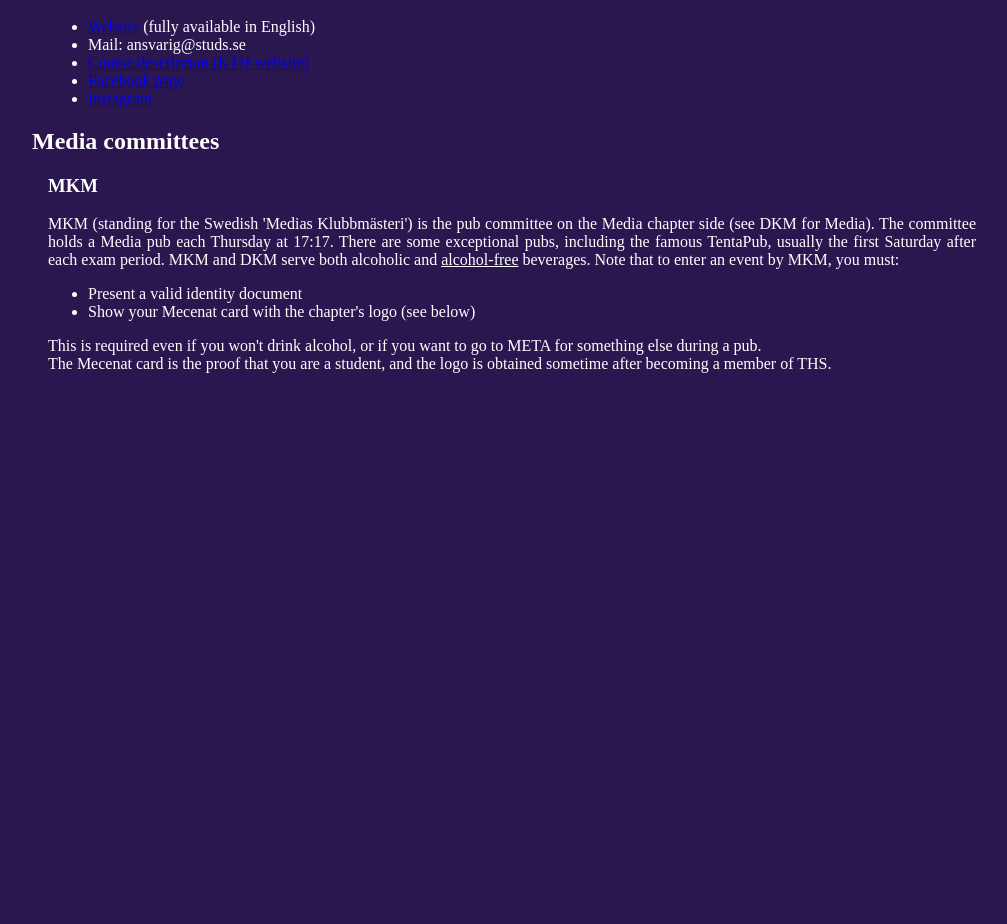
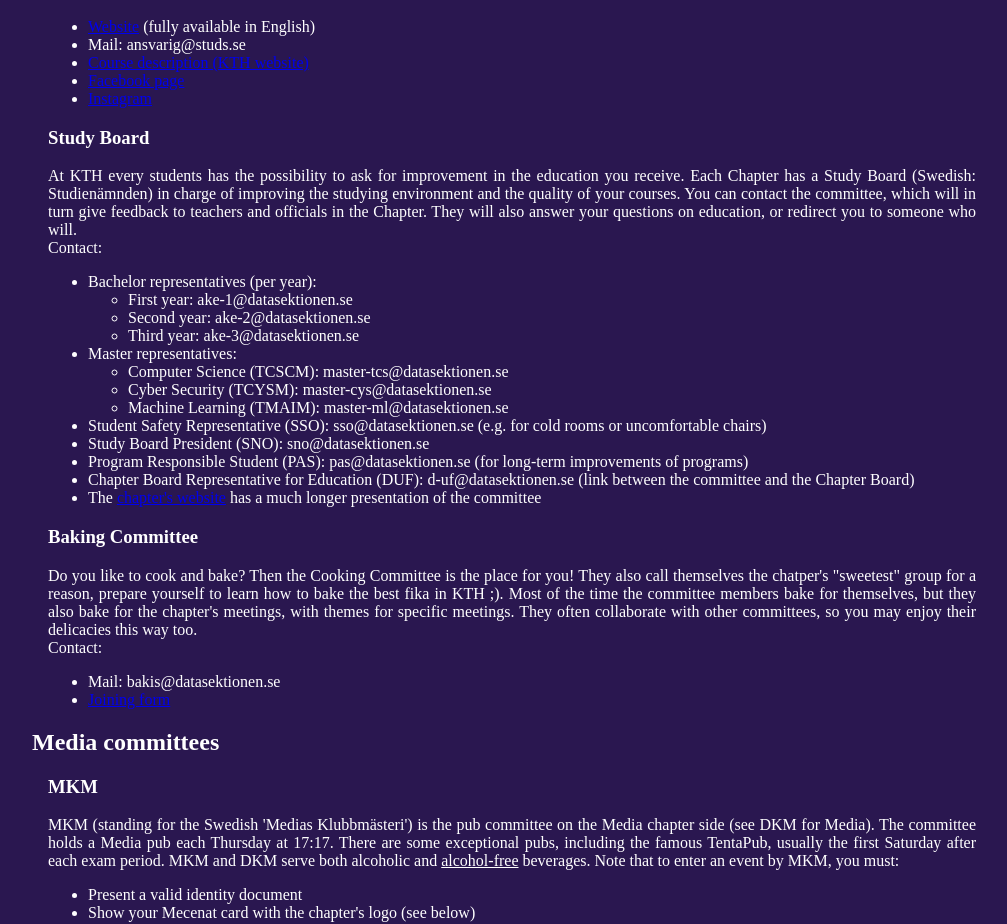
Before and after one commit to datasektionen/metastudent, a React (Create React App) app: page /student-life in a window 1280 px wide. Shown: the part 3807-4731 px from the top of the page, without its empty margins (128-1135 px from the left). Before the commit the page ends 4232 px from the top, so only its background shows below. Built offline with nearby package versions, Linux system fonts and the light colour scheme.

Commit message:
feat: add Study Board and Baking Committee descriptions

```diff
--- a/src/pages/Committees.js
+++ b/src/pages/Committees.js
@@ -65,6 +65,12 @@ const Committees = () => {
 
                 <CommitteeName name={"Study Visit (STUDS)"}/>
                 <STUDS/>
+
+                <CommitteeName name={"Study Board"}/>
+                <StudyBoard/>
+
+                <CommitteeName name={"Baking Committee"}/>
+                <BakingCommittee/>
             </div>
 
             <ChapterBelonging belonging="Media committees"/>
@@ -463,4 +469,54 @@ function STUDS() {
     )
 }
 
+function StudyBoard() {
+    return (
+        <p>
+            At KTH every students has the possibility to ask for improvement in the education you receive. Each Chapter has a Study
+            Board (Swedish: Studienämnden) in charge of improving the studying environment and the quality of your courses.
+            You can contact the committee, which will in turn give feedback to teachers and officials in the Chapter. They will
+            also answer your questions on education, or redirect you to someone who will.
+            <br/>
+            Contact:
+            <ul>
+                <li>Bachelor representatives (per year):</li>
+                <ul>
+                    <li>First year:     ake-1@datasektionen.se</li>
+                    <li>Second year:    ake-2@datasektionen.se</li>
+                    <li>Third year:     ake-3@datasektionen.se</li>
+                </ul>
+                <li>Master representatives:</li>
+                <ul>
+                    <li>Computer Science (TCSCM):   master-tcs@datasektionen.se</li>
+                    <li>Cyber Security (TCYSM):     master-cys@datasektionen.se</li>
+                    <li>Machine Learning (TMAIM):   master-ml@datasektionen.se</li>
+                </ul>
+                <li>Student Safety Representative (SSO): sso@datasektionen.se (e.g. for cold rooms or uncomfortable chairs)</li>
+                <li>Study Board President (SNO): sno@datasektionen.se</li>
+                <li>Program Responsible Student (PAS): pas@datasektionen.se (for long-term improvements of programs)</li>
+                <li>Chapter Board Representative for Education (DUF): d-uf@datasektionen.se (link between the committee and the Chapter Board)</li>
+                <li>The <a href="https://datasektionen.se/namnder/studienamnden?lang=en">chapter's website</a> has a much longer
+                presentation of the committee</li>
+            </ul>
+        </p>
+    )
+}
+
+function BakingCommittee() {
+    return (
+        <p>
+            Do you like to cook and bake? Then the Cooking Committee is the place for you! They also call themselves the chatper's "sweetest"
+            group for a reason, prepare yourself to learn how to bake the best fika in KTH ;). Most of the time the committee
+            members bake for themselves, but they also bake for the chapter's meetings, with themes for specific meetings. They often
+            collaborate with other committees, so you may enjoy their delicacies this way too.
+            <br/>
+            Contact:
+            <ul>
+                <li>Mail: bakis@datasektionen.se</li>
+                <li><a href="https://dsekt.se/baka">Joining form</a></li>
+            </ul>
+        </p>
+    )
+}
+
 export default Committees;
```
